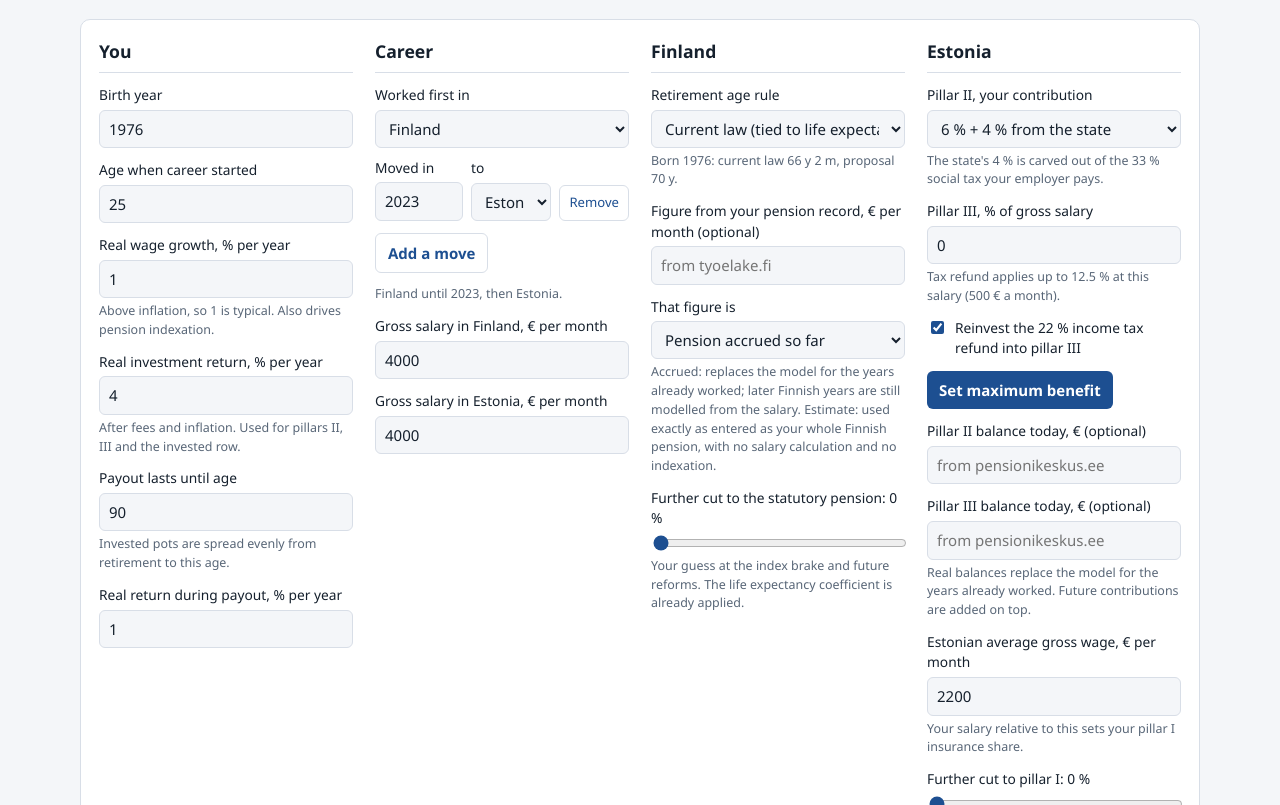
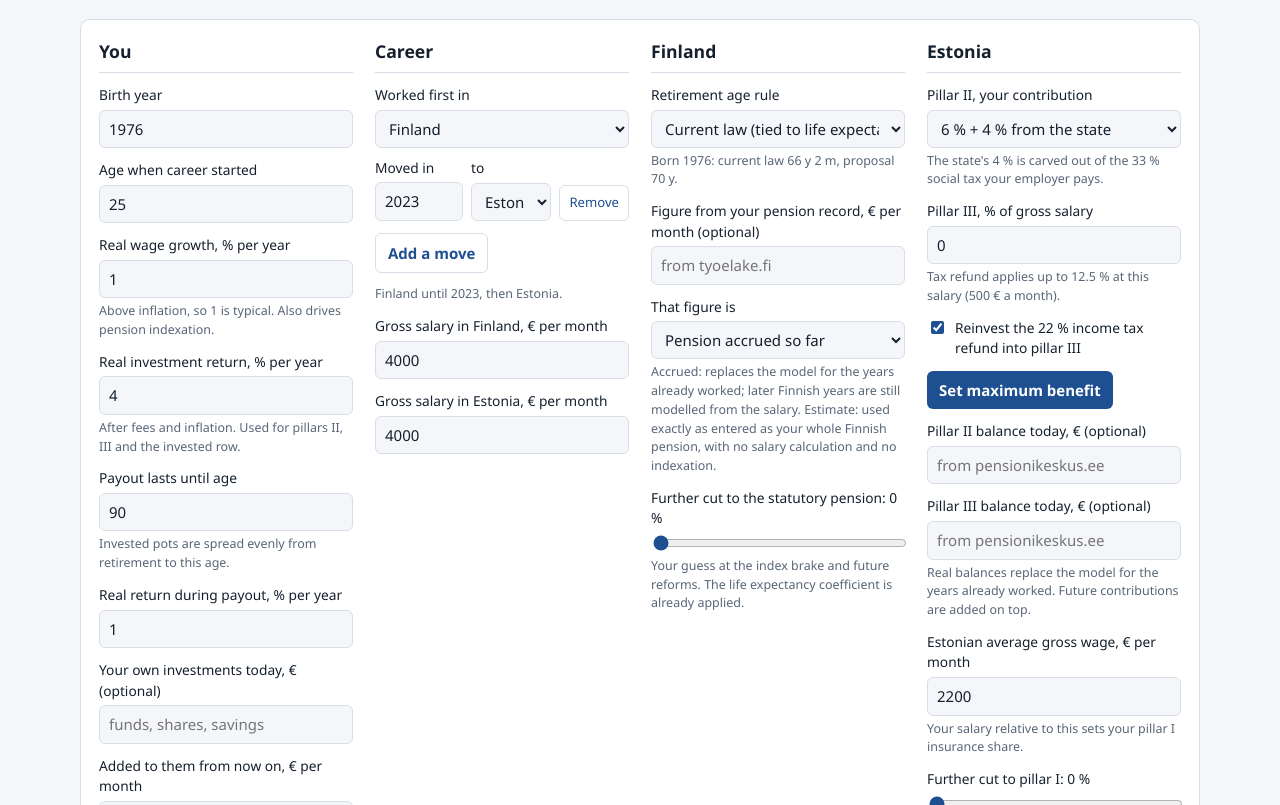
Before and after one commit to porokka/pension-calculator, a plain HTML site: page index.html in a window 1280 px wide. Shown: the part 147-952 px from the top of the page. Drawn offline with Linux system fonts and the light colour scheme.

Commit message:
Own investments: current value and monthly additions, counted in every row

```diff
--- a/app.js
+++ b/app.js
@@ -83,7 +83,7 @@
 
     var s = {
       years: { FI: 0, EE: 0, BE: 0 }, fiAcc: 0, units: 0, beAcc: 0,
-      pot: { ee2: 0, ee3: 0, be2: 0, be3: 0 }, potInv: 0,
+      pot: { ee2: 0, ee3: 0, be2: 0, be3: 0 }, potInv: 0, own: 0,
       paid: { fi: 0, fiOwn: 0, eeSocial: 0, eeState2: 0, ee2: 0, ee3: 0, eeRefund: 0,
               be: 0, beOwn: 0, be2: 0, be3: 0, beRefund: 0 }
     };
@@ -95,6 +95,7 @@
     var injected = false;
     var inject = function () {
       Object.keys(real).forEach(function (k) { if (real[k] != null) s.pot[k] = real[k]; });
+      s.own = o.ownNow || 0;
       injected = true;
     };
 
@@ -110,6 +111,9 @@
 
       Object.keys(s.pot).forEach(function (k) { s.pot[k] *= grow; });
       s.potInv *= grow;
+      // The user's own investments: today's value plus what they keep adding.
+      s.own *= grow;
+      if (!past) s.own += (o.ownMonthly || 0) * 12 * mid;
 
       if (country === "FI") {
         var salF = o.salFi * 12 * t;
@@ -172,13 +176,14 @@
     var n = Math.max(0, o.endAge - workEnd);
     var ee2m = annuity(s.pot.ee2, n, o.rp), ee3m = annuity(s.pot.ee3, n, o.rp);
     var be2m = annuity(s.pot.be2, n, o.rp), be3m = annuity(s.pot.be3, n, o.rp);
-    var inv = annuity(s.potInv, n, o.rp);
-    var funded = ee2m + ee3m + be2m + be3m;
+    var ownM = annuity(s.own, n, o.rp);
+    var inv = annuity(s.potInv + s.own, n, o.rp);
+    var funded = ee2m + ee3m + be2m + be3m + ownM;
 
     return {
       ret: ret, workEnd: workEnd, lec: lec, baseShare: baseShare,
       fiGross: fiGross, fi: fi, ee1: ee1, be1: be1,
-      ee2m: ee2m, ee3m: ee3m, be2m: be2m, be3m: be3m,
+      ee2m: ee2m, ee3m: ee3m, be2m: be2m, be3m: be3m, ownM: ownM,
       monthly: fi + ee1 + be1 + funded,
       lifetime: fi * 12 * Math.max(0, o.endAge - ret.FI) + ee1 * 12 * Math.max(0, o.endAge - ret.EE) +
                 be1 * 12 * Math.max(0, o.endAge - ret.BE) + funded * 12 * n,
@@ -206,7 +211,7 @@
   };
 
   var FIELDS = ["by", "start", "salFi", "salEe", "salBe",
-                "g", "r", "endAge", "rp",
+                "g", "r", "endAge", "rp", "ownNow", "ownMonthly",
                 "fiRule", "fiAccNow", "fiKind", "fiCut",
                 "ee2", "ee3", "refund", "pot2Now", "pot3Now", "eeAvg", "eeCut",
                 "be2", "be3", "beRefund", "bePot2Now", "bePot3Now", "beCut"];
@@ -374,6 +379,7 @@
       fiRule: $("fiRule").value, fiCut: num("fiCut") / 100, eeCut: num("eeCut") / 100, beCut: num("beCut") / 100,
       eeAvg: Math.max(1, num("eeAvg")), ee2: num("ee2") / 100, ee3: num("ee3") / 100, refund: $("refund").checked,
       be2: num("be2") / 100, be3: Math.max(0, num("be3")), beRefund: $("beRefund").checked,
+      ownNow: opt("ownNow"), ownMonthly: Math.max(0, num("ownMonthly")),
       fiAccNow: opt("fiAccNow"), fiKind: $("fiKind").value,
       pot2Now: opt("pot2Now"), pot3Now: opt("pot3Now"), bePot2Now: opt("bePot2Now"), bePot3Now: opt("bePot3Now")
     };
@@ -408,15 +414,15 @@
     var mine = simulate(o, legs);
     var segsOf = function (x) {
       return [["fi", x.fi, "Finland earnings-related"], ["ee1", x.ee1, "Estonia pillar I"], ["be1", x.be1, "Belgium statutory"],
-              ["p2", x.ee2m + x.be2m, "Pillar II"], ["p3", x.ee3m + x.be3m, "Pillar III"]];
+              ["p2", x.ee2m + x.be2m, "Pillar II"], ["p3", x.ee3m + x.be3m, "Pillar III"], ["own", x.ownM, "Own investments"]];
     };
     // Without a salary for a country on the path, its contributions are unknown.
     var noSalary = CODES.filter(function (c) { return mine.sums.years[c] > 0 && !(SAL[c] > 0); });
     var gap = noSalary.length ? "without " + noSalary.map(function (c) { return NAME[c]; }).join(" and ") + ": enter a salary there to include it" : "";
     var rows = [
       { name: "Your path", sub: label, segs: segsOf(mine), total: mine.monthly },
-      { name: "Same contributions, invested", sub: gap || "pot " + eur(mine.sums.potInv) + " at " + ageText(mine.workEnd),
-        segs: [["inv", mine.inv, "Invested"]], total: mine.inv }
+      { name: "Same contributions, invested", sub: gap || "pot " + eur(mine.sums.potInv + mine.sums.own) + " at " + ageText(mine.workEnd),
+        segs: [["inv", mine.inv - mine.ownM, "Invested"], ["own", mine.ownM, "Own investments"]], total: mine.inv }
     ];
     CODES.forEach(function (c) {
       if (legs.length === 1 || !on[c]) return;
@@ -434,9 +440,9 @@
     say("Born " + o.by + ", " + label.replace(/^Whole/, "whole") + ": ");
     say(eur(mine.monthly), true);
     say(" a month once every pension is paying");
-    if (paying.length > 1) {
-      say(" (" + paying.map(function (c) { return NAME[c] + " " + eur(part[c]) + " from age " + ageText(mine.ret[c]); }).join(", ") + ")");
-    }
+    var bits = paying.map(function (c) { return NAME[c] + " " + eur(part[c]) + " from age " + ageText(mine.ret[c]); });
+    if (mine.ownM > 0) bits.push("your own investments " + eur(mine.ownM));
+    if (bits.length > 1) say(" (" + bits.join(", ") + ")");
     if (noSalary.length) {
       say(". The invested comparison leaves out " + noSalary.map(function (c) { return NAME[c]; }).join(" and ") + " because no salary is entered there.");
     } else {
@@ -471,6 +477,11 @@
       hasBe && ["Statutory pension" + (o.beCut > 0 ? ", after " + Math.round(o.beCut * 100) + " % cut" : ""), eur(mine.be1)],
       hasBe && ["Pillar II, pot " + eur(s.pot.be2) + from(o.bePot2Now), eur(mine.be2m)],
       hasBe && ["Pillar III, pot " + eur(s.pot.be3) + from(o.bePot3Now), eur(mine.be3m)],
+      s.own > 0 && ["Your own investments", null, "head"],
+      s.own > 0 && o.ownNow != null && ["Value today", eur(o.ownNow)],
+      s.own > 0 && o.ownMonthly > 0 && ["Added from now on", eur(o.ownMonthly) + " a month"],
+      s.own > 0 && ["Pot at " + ageText(mine.workEnd), eur(s.own)],
+      s.own > 0 && ["Per month until age " + o.endAge, eur(mine.ownM)],
       ["Total per month", eur(mine.monthly), "total"],
       ["Received by age " + o.endAge, eur(mine.lifetime)]
     ]);
@@ -491,7 +502,7 @@
       s.years.BE > 0 && ["Belgium, tax reduction on pension savings", eur(p.beRefund)],
       ["Total paid in", eur(p.fi + p.eeSocial + p.ee2 + p.ee3 + p.be + p.be2 + p.be3), "total"],
       ["If all of it had been invested", null, "head"],
-      ["Pot at " + ageText(mine.workEnd), eur(s.potInv)],
+      ["Pot at " + ageText(mine.workEnd) + (s.own > 0 ? ", with your own investments" : ""), eur(s.potInv + s.own)],
       ["Per month until age " + o.endAge, eur(mine.inv), "total"],
       ["Received by age " + o.endAge, eur(mine.invLifetime)]
     ]);
--- a/index.html
+++ b/index.html
@@ -24,6 +24,8 @@
         <div class="field"><label for="r">Real investment return, % per year</label><input type="number" id="r" min="0" max="10" step="0.1" value="4"><span class="hint">After fees and inflation. Used for pillars II, III and the invested row.</span></div>
         <div class="field"><label for="endAge">Payout lasts until age</label><input type="number" id="endAge" min="75" max="105" step="1" value="90"><span class="hint">Invested pots are spread evenly from retirement to this age.</span></div>
         <div class="field"><label for="rp">Real return during payout, % per year</label><input type="number" id="rp" min="0" max="6" step="0.1" value="1"></div>
+        <div class="field"><label for="ownNow">Your own investments today, € (optional)</label><input type="number" id="ownNow" min="0" step="1000" placeholder="funds, shares, savings"></div>
+        <div class="field"><label for="ownMonthly">Added to them from now on, € per month</label><input type="number" id="ownMonthly" min="0" step="50" value="0"><span class="hint">Grows at the investment return and is paid out like the pension pots. Counted in every row, since it is yours either way.</span></div>
       </div>
 
       <div class="group">
@@ -102,6 +104,7 @@
       <span><i class="key be1"></i>Belgium statutory</span>
       <span><i class="key p2"></i>Pillar II (Estonia, Belgium)</span>
       <span><i class="key p3"></i>Pillar III (Estonia, Belgium)</span>
+      <span><i class="key own"></i>Your own investments</span>
       <span><i class="key inv"></i>Same contributions, invested</span>
     </div>
   </section>
@@ -116,6 +119,7 @@
     <ul>
       <li><strong>Today's rules for the whole career.</strong> Each working year uses the current contribution and accrual rates of the country you were in. Past rates were different, and Estonia's pillar II only started in 2002.</li>
       <li><strong>Your own figures.</strong> If you enter your Finnish pension record figure or your pillar II and III balances, they replace the modelled past and only the future is projected. The invested row and the whole-career comparison rows always use the model. Entered figures are kept in the page address so the link reproduces the scenario; nothing is sent to a server.</li>
+      <li><strong>Your own investments.</strong> Today's value, plus anything you keep adding each month, grows at the investment return until you stop working and is then spread to the payout age like the other pots. It is added to your path, to the invested row and to the comparison rows alike. Tax on the gains is not deducted.</li>
       <li><strong>After a move.</strong> Each country pays its own share from its own retirement age, as EU rules require, and you work until the retirement age of the last country. The Finnish part keeps being revalued until it starts. Estonia's pillar I base amount is paid in proportion to the years worked in Estonia, <span class="flag">a simplification</span> of the EU pro-rata rule.</li>
       <li><strong>Finland.</strong> TyEL contribution 24.4 % of gross (you 7.30 %, the employer the rest). Accrual 1.5 % of each year's earnings, revalued 80 % by wages. The life expectancy coefficient and the retirement ages for people born after 1967 are <span class="flag">approximations</span> of ETK forecasts, not official values. The national pension top-up for low earners is left out.</li>
       <li><strong>Ministry of Finance proposal.</strong> Published in October 2026: the lowest retirement age rises half a year per birth cohort until 70, reached by those born in 1976. It is a civil-service proposal, not law. Ages for later cohorts are an extrapolation.</li>
--- a/style.css
+++ b/style.css
@@ -2,7 +2,7 @@
 :root {
   --bg: #f4f6f9; --surface: #ffffff; --ink: #15202d; --muted: #586677; --line: #d8dee7;
   --accent: #1d4f91; --track: #e8ecf2;
-  --fi: #2f6db5; --ee1: #c44d74; --be1: #6f8f2a; --p2: #1f9488; --p3: #c98a1b; --inv: #7556c2;
+  --fi: #2f6db5; --ee1: #c44d74; --be1: #6f8f2a; --p2: #1f9488; --p3: #c98a1b; --inv: #7556c2; --own: #5f6f85;
   --warn: #a4551a;
   --display: "Segoe UI Semibold", "Segoe UI", system-ui, -apple-system, sans-serif;
   --body: "Segoe UI", system-ui, -apple-system, Roboto, sans-serif;
@@ -11,7 +11,7 @@
   :root {
     --bg: #0f141b; --surface: #18202a; --ink: #e6ebf2; --muted: #9ba8b7; --line: #2b3542;
     --accent: #86b4f0; --track: #222c38;
-    --fi: #5b96dc; --ee1: #e07a9c; --be1: #a6c95a; --p2: #3fbfb1; --p3: #e2ab45; --inv: #a48cea;
+    --fi: #5b96dc; --ee1: #e07a9c; --be1: #a6c95a; --p2: #3fbfb1; --p3: #e2ab45; --inv: #a48cea; --own: #a9b6c7;
     --warn: #e6a36b;
     color-scheme: dark;
   }
@@ -60,6 +60,7 @@ button.quiet { background: transparent; color: var(--accent); border: 1px solid
 .seg.p2, .key.p2 { background: var(--p2); }
 .seg.p3, .key.p3 { background: var(--p3); }
 .seg.inv, .key.inv { background: var(--inv); }
+.seg.own, .key.own { background: var(--own); }
 .row .val { text-align: right; font-variant-numeric: tabular-nums; font-weight: 600; }
 .row .val small { display: block; font-weight: 400; color: var(--muted); font-size: 0.78rem; }
 .legend { display: flex; flex-wrap: wrap; gap: 6px 16px; margin-top: 16px; font-size: 0.8rem; color: var(--muted); }
```
